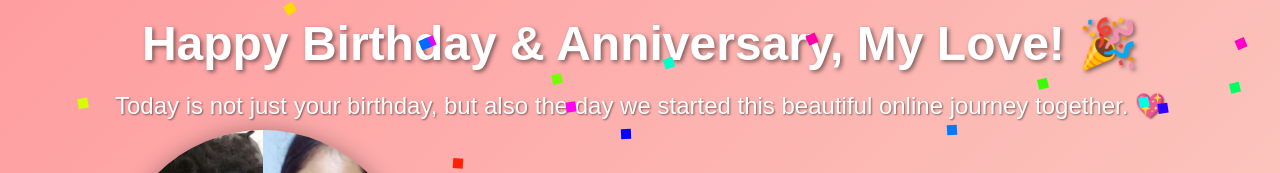
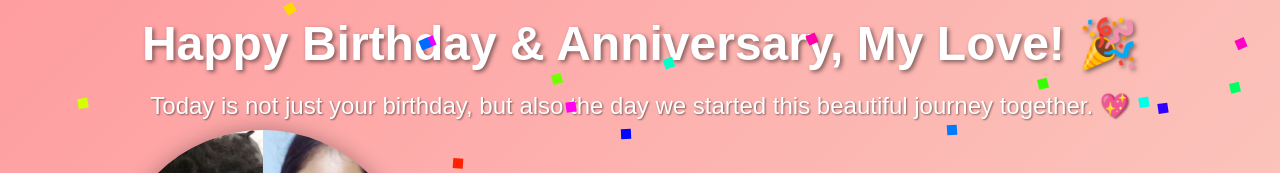
Before and after one commit to MussuNewGit/2025-BirthDay, a plain HTML site: page index.html in a window 1280 px wide. Both pictures are taken after a click on the button "Click to Play Music 🎵". Shown: the part 132-305 px from the top of the page. Drawn offline with Linux system fonts and the light colour scheme.

Commit message:
Update index.html

```diff
--- a/index.html
+++ b/index.html
@@ -165,7 +165,7 @@
   <!-- Main Content (Hidden Initially) -->
   <div id="main-content">
     <h1 class="typewriter">Happy Birthday & Anniversary, My Love! 🎉</h1>
-    <p>Today is not just your birthday, but also the day we started this beautiful online journey together. 💖</p>
+    <p>Today is not just your birthday, but also the day we started this beautiful journey together. 💖</p>
 
     <!-- Photo Slideshow -->
     <div class="photo-slideshow">
```
